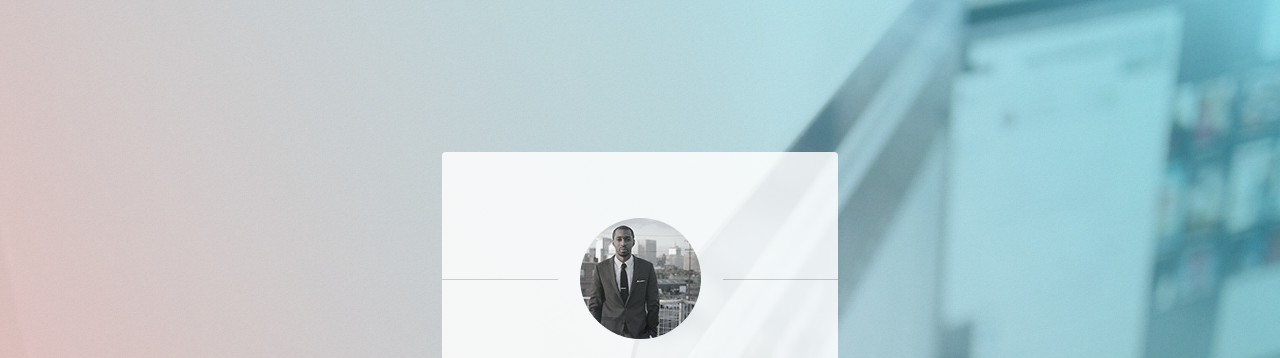
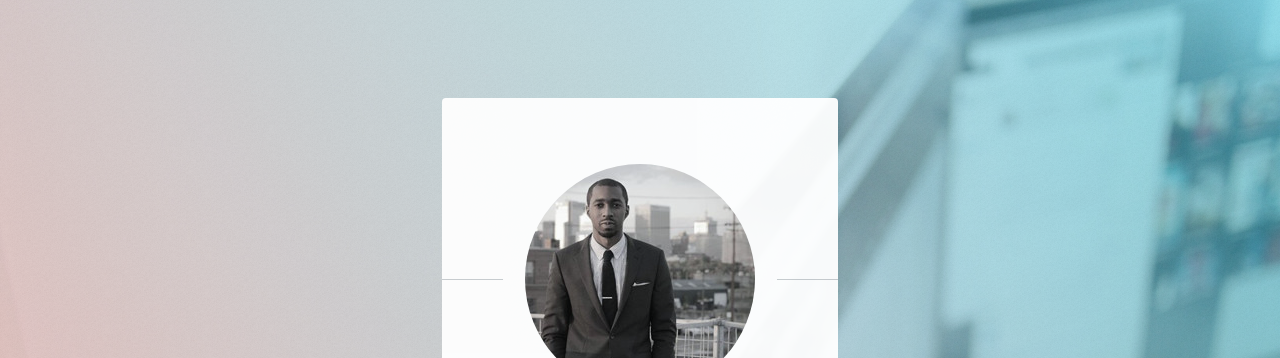
Before and after one commit to marcowright/marcowright.github.io, a plain HTML site: page index.html in a window 1280 px wide. Shown: the top 358 px of the page. Drawn offline with Linux system fonts and the light colour scheme.

Commit message:
Pushing through final layout changes

```diff
--- a/assets/css/main.css
+++ b/assets/css/main.css
@@ -712,7 +712,7 @@
 		background: #ffffff;
 		border-radius: 4px;
 		cursor: default;
-		opacity: 0.85;
+		opacity: 0.95;
 		text-align: center;
 		-moz-transform-origin: 50% 50%;
 		-webkit-transform-origin: 50% 50%;
--- a/index.html
+++ b/index.html
@@ -26,7 +26,7 @@
 				<!-- Main -->
 					<section id="main">
 						<header>
-							<span class="avatar"><img src="images/profile.jpg" alt="Marco Wright" /></span>
+							<span class="avatar"><img src="images/marcoprofile.jpg" alt="Marco Wright" /></span>
 							<h1>Marco Wright</h1>
 							<p>UI Designer/Front-End Dev</p>
 						</header>
```
Also changed, not shown: images/marcoprofile.jpg (added).
